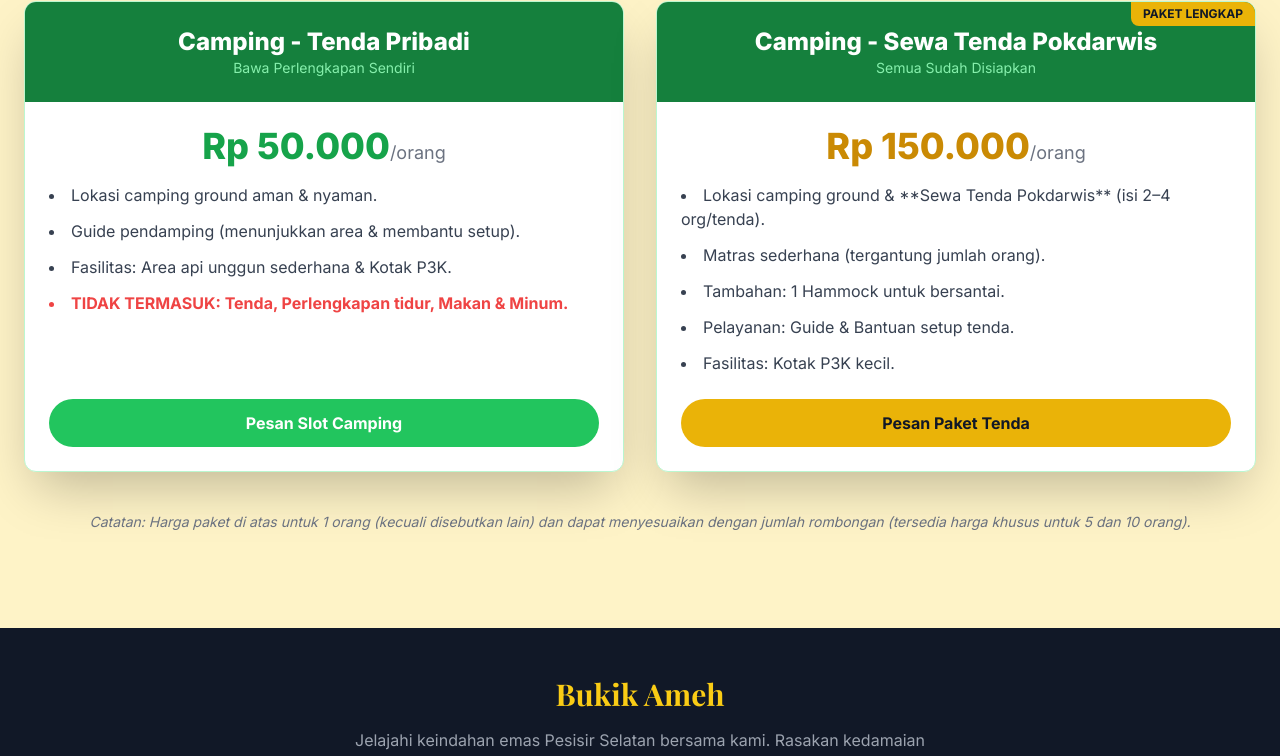
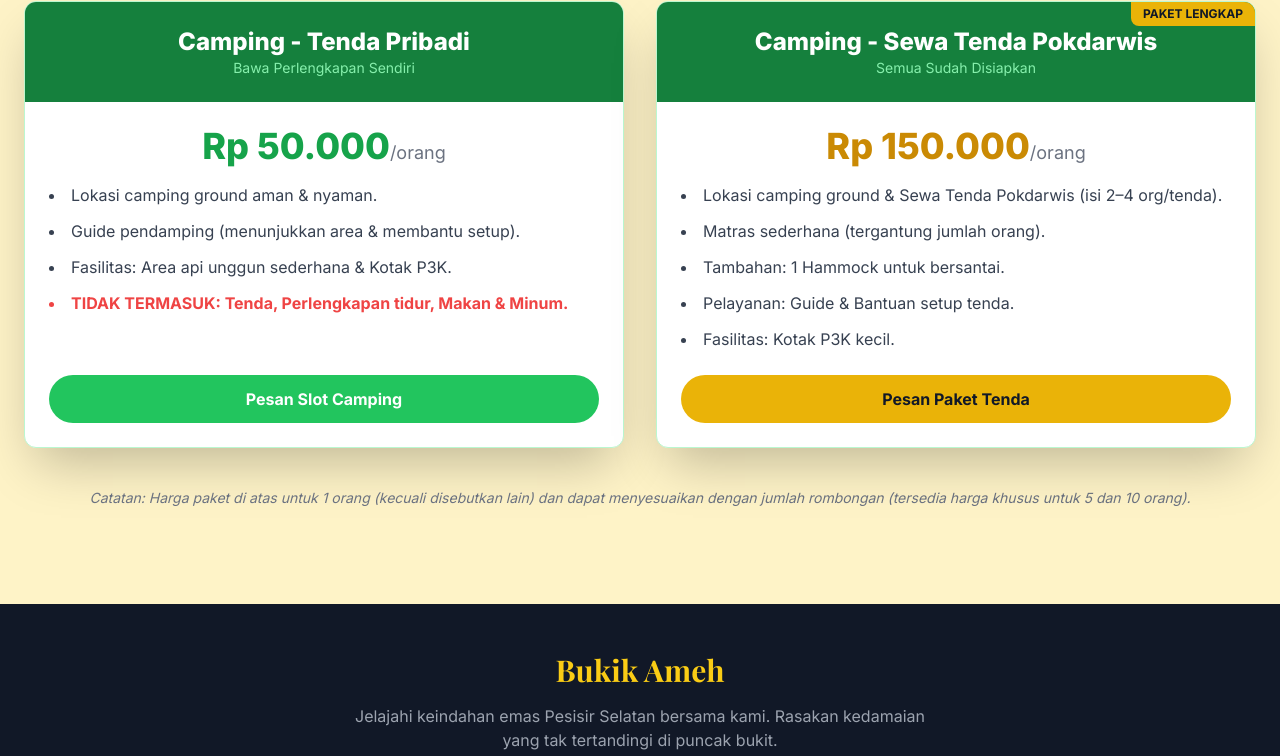
Before and after one commit to bukikamehpessel/bukikamehpessel.github.io, a plain HTML site: page index.html in a window 1280 px wide. Shown: the part 4346-5102 px from the top of the page. Drawn offline with nearby package versions, Linux system fonts and the light colour scheme.

Commit message:
Update index.html

```diff
--- a/index.html
+++ b/index.html
@@ -308,7 +308,7 @@
                 <div class="p-6 flex-grow">
                   <p class="text-4xl font-extrabold text-yellow-600 text-center mb-4">Rp 150.000<span class="text-lg font-normal text-gray-500">/orang</span></p>
                   <ul class="text-gray-700 space-y-3 list-disc list-inside">
-                    <li>Lokasi camping ground & **Sewa Tenda Pokdarwis** (isi 2–4 org/tenda).</li>
+                    <li>Lokasi camping ground & Sewa Tenda Pokdarwis (isi 2–4 org/tenda).</li>
                     <li>Matras sederhana (tergantung jumlah orang).</li>
                     <li>Tambahan: 1 Hammock untuk bersantai.</li>
                     <li>Pelayanan: Guide & Bantuan setup tenda.</li>
```
